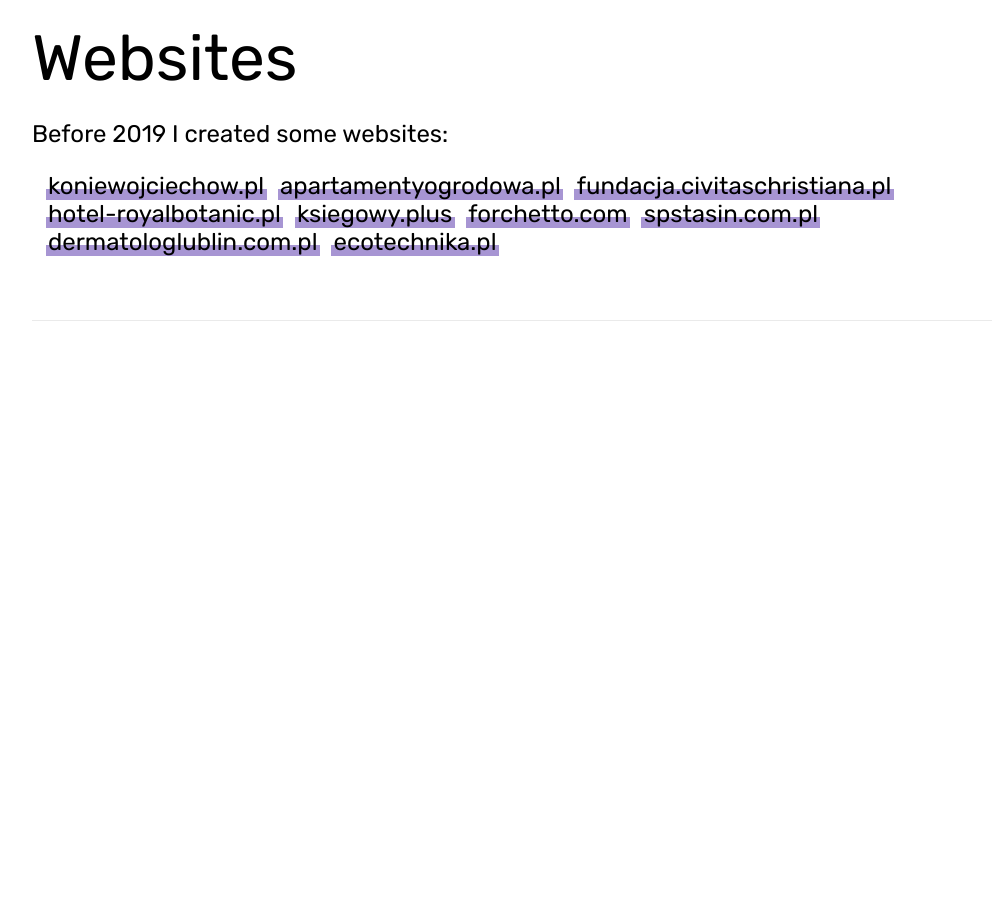
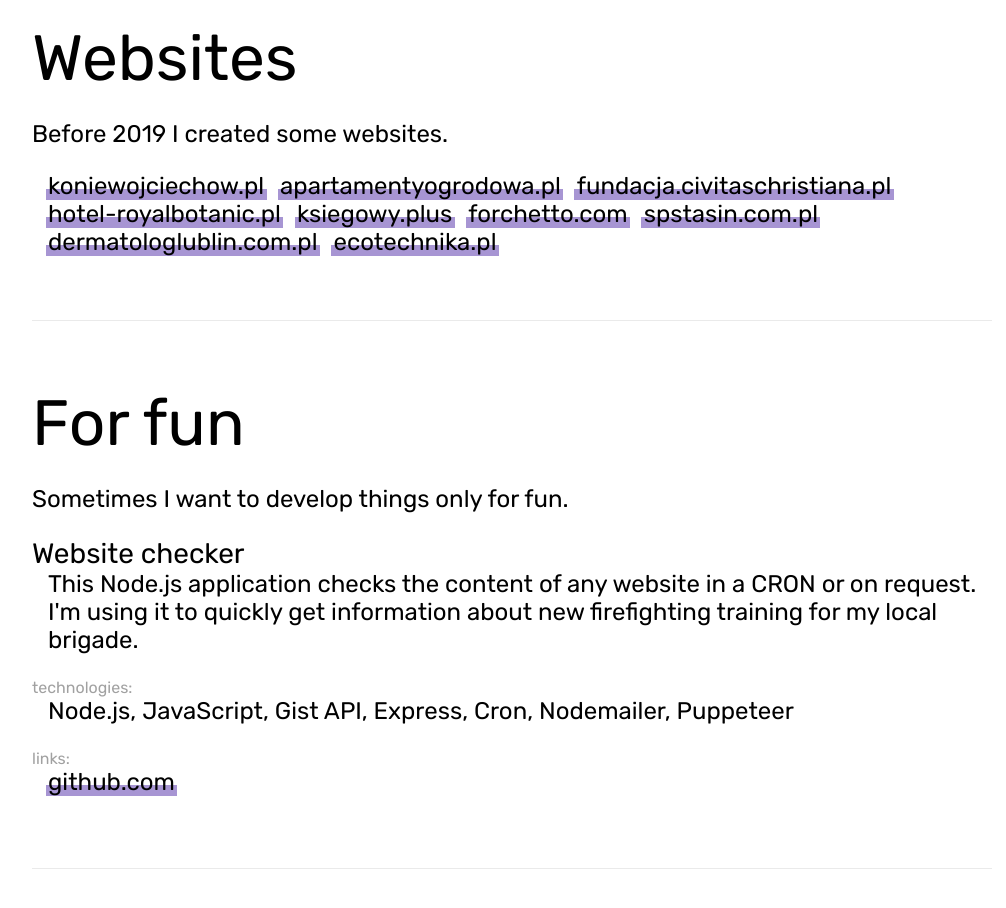
Before and after one commit to maksymilian-org/maksymilian.org, a Next.js app: page /projects in a window 1280 px wide. Shown: the part 5260-6168 px from the top of the page, without its empty margins (128-1134 px from the left). Before the commit the page ends 5709 px from the top, so only its background shows below. Built offline with nearby package versions, Linux system fonts and the light colour scheme.

Commit message:
Add projects for fun

```diff
--- a/app/about/page.tsx
+++ b/app/about/page.tsx
@@ -103,7 +103,7 @@ const About: FC = () => {
           Regular Frontend Developer
           <br />
           <a target="_blank" href="https://embiq.com/">
-            Embiq Sp. z o.o.
+            Embiq
           </a>{" "}
           / Lublin, Poland
         </div>
@@ -113,7 +113,7 @@ const About: FC = () => {
           Junior Frontend Developer
           <br />
           <a target="_blank" href="https://ingrifo.com/">
-            Ingrifo Sp. z o.o.
+            Ingrifo
           </a>{" "}
           / Warsaw, Poland
         </div>
--- /dev/null
+++ b/app/projects/forfun.json
@@ -0,0 +1,73 @@
+[
+  {
+    "title": "Website checker",
+    "description": "This Node.js application checks the content of any website in a CRON or on request. I'm using it to quickly get information about new firefighting training for my local brigade.",
+    "technologies": "Node.js, JavaScript, Gist API, Express, Cron, Nodemailer, Puppeteer",
+    "links": [
+      {
+        "url": "https://github.com/maksymilian-org/website-checker",
+        "title": "github.com"
+      }
+    ]
+  },
+  {
+    "title": "Food idea",
+    "description": "Sometimes it's hard to decide what to make with the ingredients in my fridge, so I wrote this app to solve that problem.",
+    "technologies": "Vue.js 3, Vuex",
+    "links": [
+      {
+        "url": "https://food-idea-maksymilian-org.netlify.app/",
+        "title": "live on netlify.app"
+      },
+      {
+        "url": "https://github.com/maksymilian-org/food-idea",
+        "title": "github.com"
+      }
+    ]
+  },
+  {
+    "title": "WebSocket TicTacToe",
+    "description": "I wanted to show my grilfrend (now she is my wife), that 'I'am real programmer :)', so I've created TicTacToe game with React and WebSocket and sent link to her to play and she won with me...",
+    "technologies": "React, TypeScript, Node.js, Socket.IO, SCSS",
+    "links": [
+      {
+        "url": "https://tictactoe-lmp6.onrender.com",
+        "title": "live on render.com"
+      },
+      {
+        "url": "https://github.com/maksymilian-org/tictactoe",
+        "title": "github.com"
+      }
+    ]
+  },
+  {
+    "title": "Pokedex Browser",
+    "description": "One of the companies wanted to check if I knew something about Angular and asked me to write this browser of Pokemon. I've got this job, so I decided to leave it here for memory ;)",
+    "technologies": "Angular",
+    "links": [
+      {
+        "url": "https://pokedex-maksymilian-org.netlify.app/",
+        "title": "live on netlify.app"
+      },
+      {
+        "url": "https://github.com/maksymilian-org/tictactoe",
+        "title": "github.com"
+      }
+    ]
+  },
+  {
+    "title": "Memory Game",
+    "description": "One of my favorite childhood games was a great foundation for learning Vue.",
+    "technologies": "Vue.js 2",
+    "links": [
+      {
+        "url": "https://memory-maksymilian-org.netlify.app/",
+        "title": "live on netlify.app"
+      },
+      {
+        "url": "https://github.com/maksymilian-org/memory",
+        "title": "github.com"
+      }
+    ]
+  }
+]
--- a/app/projects/page.tsx
+++ b/app/projects/page.tsx
@@ -2,6 +2,7 @@ import React, { FC } from "react";
 import styles from "./page.module.scss";
 import projects from "./projects.json";
 import websites from "./websites.json";
+import forfun from "./forfun.json";
 
 const Portfolio: FC = () => {
   return (
@@ -51,7 +52,7 @@ const Portfolio: FC = () => {
       ))}
       <div className={styles.websites}>
         <h1 className="title">Websites</h1>
-        <div className="description">Before 2019 I created some websites:</div>
+        <div className="description">Before 2019 I created some websites.</div>
         <div className={styles.block}>
           <div className={styles.links}>
             {websites.map((link) => (
@@ -62,6 +63,32 @@ const Portfolio: FC = () => {
           </div>
         </div>
       </div>
+      <div className={styles.forfun}>
+        <h1 className="title">For fun</h1>
+        <div className="description">
+          Sometimes I want to develop things only for fun.
+        </div>
+        {forfun.map((project) => (
+          <div key={project.title} className={styles.project}>
+            <div className={styles.title}>{project.title}</div>
+            <div className={styles.description}>{project.description}</div>
+            <div className={styles.block}>
+              <div className={styles.name}>technologies:</div>
+              <div className={styles.description}>{project.technologies}</div>
+            </div>
+            <div className={styles.block}>
+              <div className={styles.name}>links:</div>
+              <div className={styles.links}>
+                {project.links.map((link) => (
+                  <a key={link.title} target="_blank" href={link.url}>
+                    {link.title}
+                  </a>
+                ))}
+              </div>
+            </div>
+          </div>
+        ))}
+      </div>
     </>
   );
 };
```
